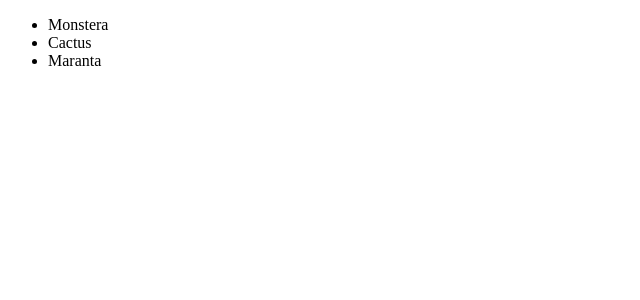
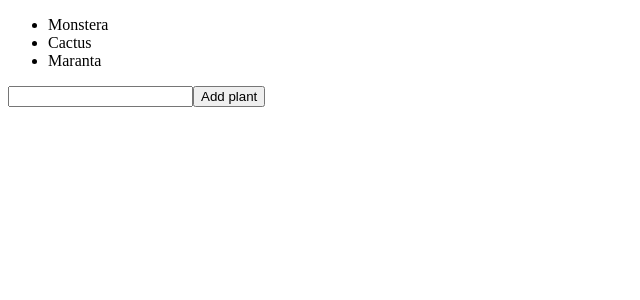
Before and after one commit to stosikmartyna/redux_bootstrap_page, a React (Create React App) app: page / in a window 1280 px wide. Shown: the top 300 px of the page, without its empty margins (0-640 px from the left). Built offline with nearby package versions, Linux system fonts and the light colour scheme.

Commit message:
Add plant by use connect function and dispatch actions to store.

```diff
--- a/src/App.js
+++ b/src/App.js
@@ -1,8 +1,13 @@
 import React from 'react';
 import PlantsContainer from './app/plants/components/PlantsContainer';
+import PlantsForm from './app/plants/components/PlantsForm';
 
 export const App = () => {
   return (
-    <PlantsContainer />
+    <div>
+      <PlantsContainer />
+      <PlantsForm />
+    </div>
+
   );
 }
--- /dev/null
+++ b/src/app/plants/components/PlantsForm.jsx
@@ -0,0 +1,25 @@
+import React from 'react';
+import { connect } from 'react-redux';
+import actions from '../plants_actions';
+
+const PlantsForm = (props) => {
+    const plantInput = React.createRef();
+    const addPlant = (event) => {
+        event.preventDefault();
+        props.add(plantInput.current.value)
+        plantInput.current.value = ''
+    }
+
+    return (
+        <form onSubmit={addPlant}>
+            <input ref={plantInput} />
+            <button type="submit">Add plant</button>
+        </form>
+    )
+}
+
+const mapDispatchToProps = dispatch => ({
+    add: plant => dispatch(actions.add(plant))
+})
+
+export default connect(null, mapDispatchToProps)(PlantsForm)
```
